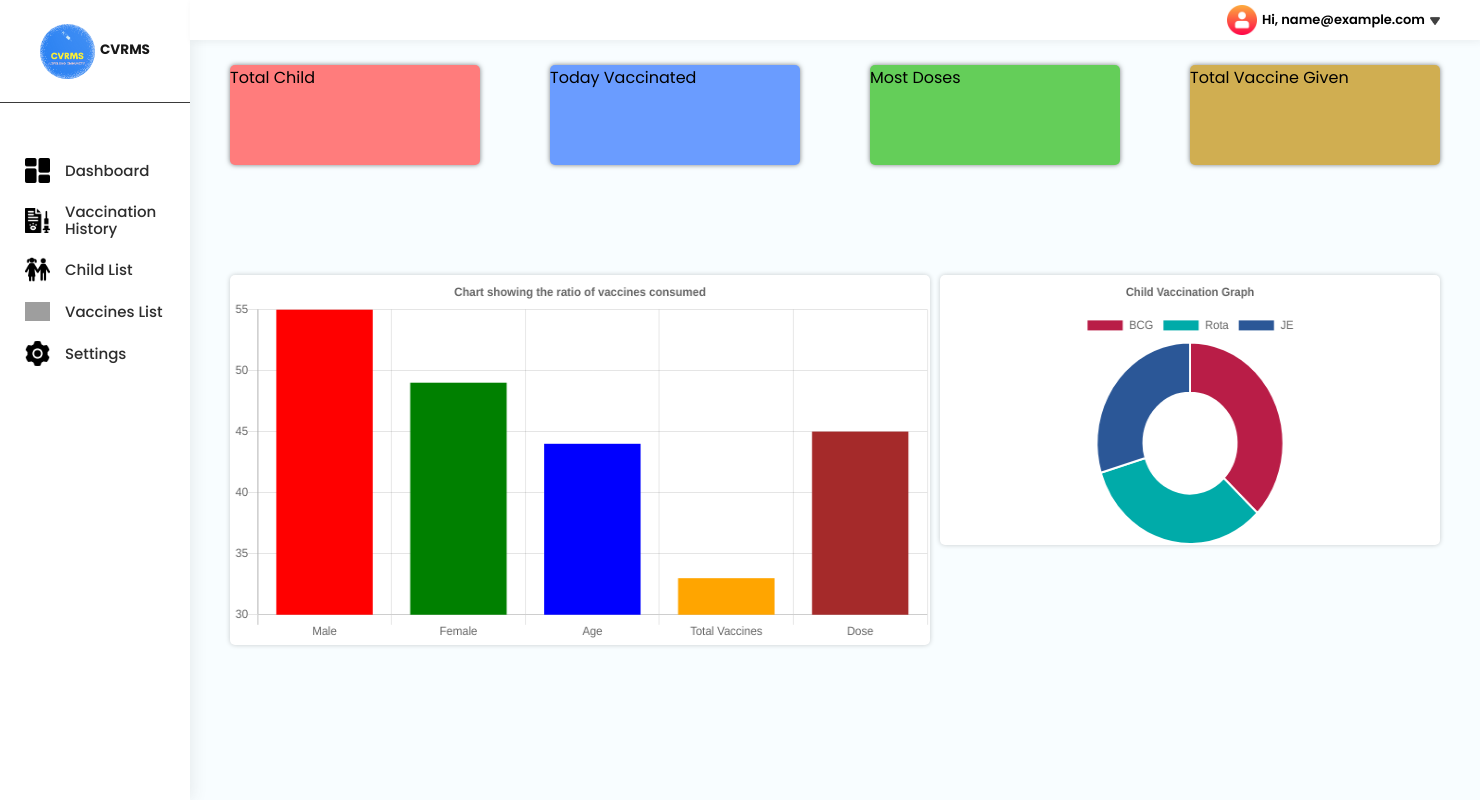
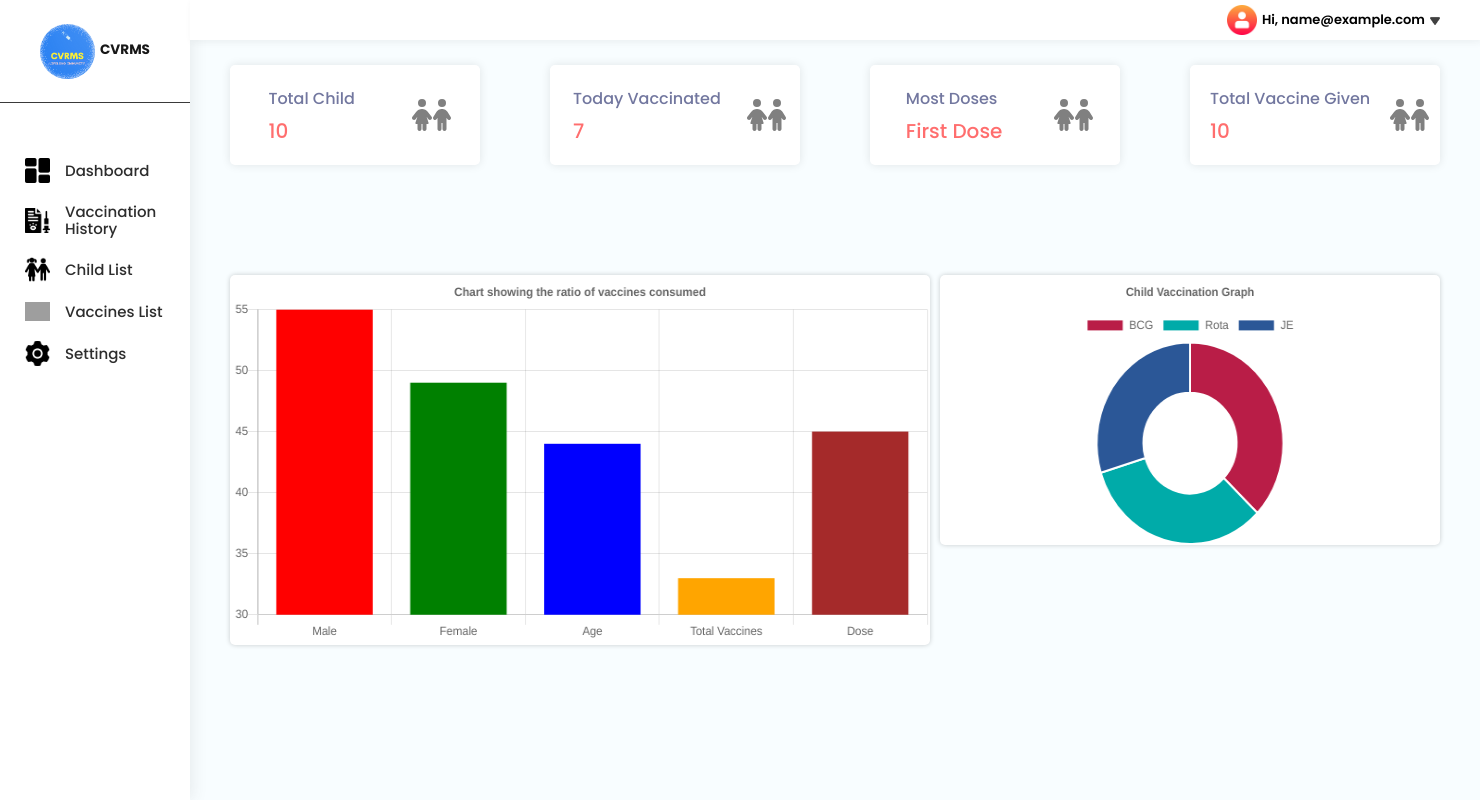
Before and after one commit to MeSabin/Child-Vaccination-System, a PHP site: page /Child-Vaccination-System/chartjs.php in a window 1480 px wide. Run offline with PHP 8.4, Linux system fonts and the light colour scheme; the visitor is signed in with stand-in values (Sample User, id 1); grey boxes are pictures that could not be loaded.

Commit message:
Icon added in dashboard boxes

```diff
--- a/HtmlFiles/chartjs.php
+++ b/HtmlFiles/chartjs.php
@@ -11,10 +11,34 @@ include "Dashboard.php";
   <body>
 
     <div class="DashBoxes">
-      <div class="First-box">Total Child</div>
-      <div class="Second-box">Today Vaccinated</div>
-      <div class="Third-box">Most Doses</div>
-      <div class="Fourth-box">Total Vaccine Given</div>
+      <div class="First-box">
+        <div class="boxData">
+          <p class="boxName">Total Child</p>
+          <p class="boxValue">10</p>
+        </div>
+        <img class="icon" src="../images/totalChildIcon.svg" alt="Image not found..">
+      </div>
+      <div class="Second-box">
+      <div class="boxData">
+          <p class="boxName">Today Vaccinated</p>
+          <p class="boxValue">7</p>
+        </div>
+        <img class="icon" src="../images/totalChildIcon.svg" alt="Image not found..">
+      </div>
+      <div class="Third-box">
+      <div class="boxData">
+          <p class="boxName">Most Doses</p>
+          <p class="boxValue">First Dose</p>
+        </div>
+        <img class="icon" src="../images/totalChildIcon.svg" alt="Image not found..">
+      </div>
+      <div class="Fourth-box">
+      <div class="boxData">
+          <p class="boxName">Total Vaccine Given</p>
+          <p class="boxValue">10</p>
+        </div>
+        <img class="icon" src="../images/totalChildIcon.svg" alt="Image not found..">
+      </div>
     </div>
     <div class="chart-container">
       <div class="barCont">
--- a/Styles/subDash.css
+++ b/Styles/subDash.css
@@ -35,33 +35,33 @@
    height: 120px;
    margin: 15px;
  }
- .First-box{
-   background-color: rgb(255, 124, 124);
-   box-shadow: 0 0 5px rgba(0,0,0,0.5);
+ .First-box, .Second-box, .Third-box, .Fourth-box{
+   background-color: rgb(255, 255, 255);
+   box-shadow: 0 0 10px rgba(0,0,0,0.1);
    border-radius: 5px;
    height: 100px;
+   display: flex;
+   justify-content: space-around;
+   align-items: center;
    width: 250px;
+   font-weight: 500;
    margin-left: 25px;
 }
-.Second-box{
-   background-color: rgb(106, 156, 255);
-   box-shadow: 0 0 5px rgba(0,0,0,0.5);
-   border-radius: 5px;
-   height: 100px;
-   width: 250px;
+.Fourth-box{
+  margin-right: 25px;
 }
-.Third-box{
-   background-color: rgb(100, 206, 89);
-   box-shadow: 0 0 5px rgba(0,0,0,0.5);
-   border-radius: 5px;
-   height: 100px;
-   width: 250px;
-  }
-  .Fourth-box{
-    background-color: rgb(208, 174, 81);
-    box-shadow: 0 0 5px rgba(0,0,0,0.5);
-    border-radius: 5px;
-    height: 100px;
-    width: 250px;
-    margin-right: 25px;
- }
+.DashBoxes p{
+  margin-left: 10px;
+  line-height: 33px;
+}
+.boxValue{
+  font-size: 20px;
+  color: rgb(255, 110, 110);
+}
+.DashBoxes img {
+  width: 40px;
+  filter: invert(50%);
+}
+.boxName{
+  color: rgb(114, 119, 159);
+}
```
Also changed, not shown: images/totalChildIcon.svg (added).
